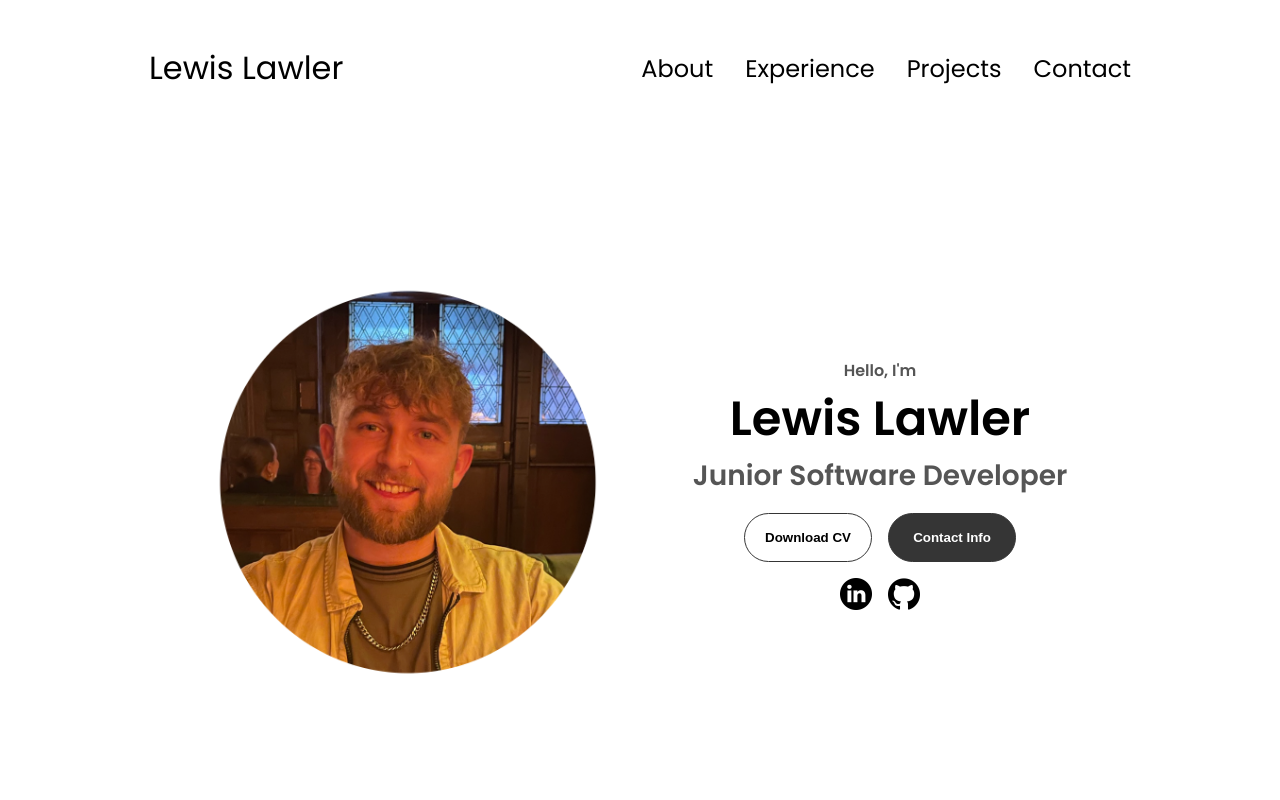
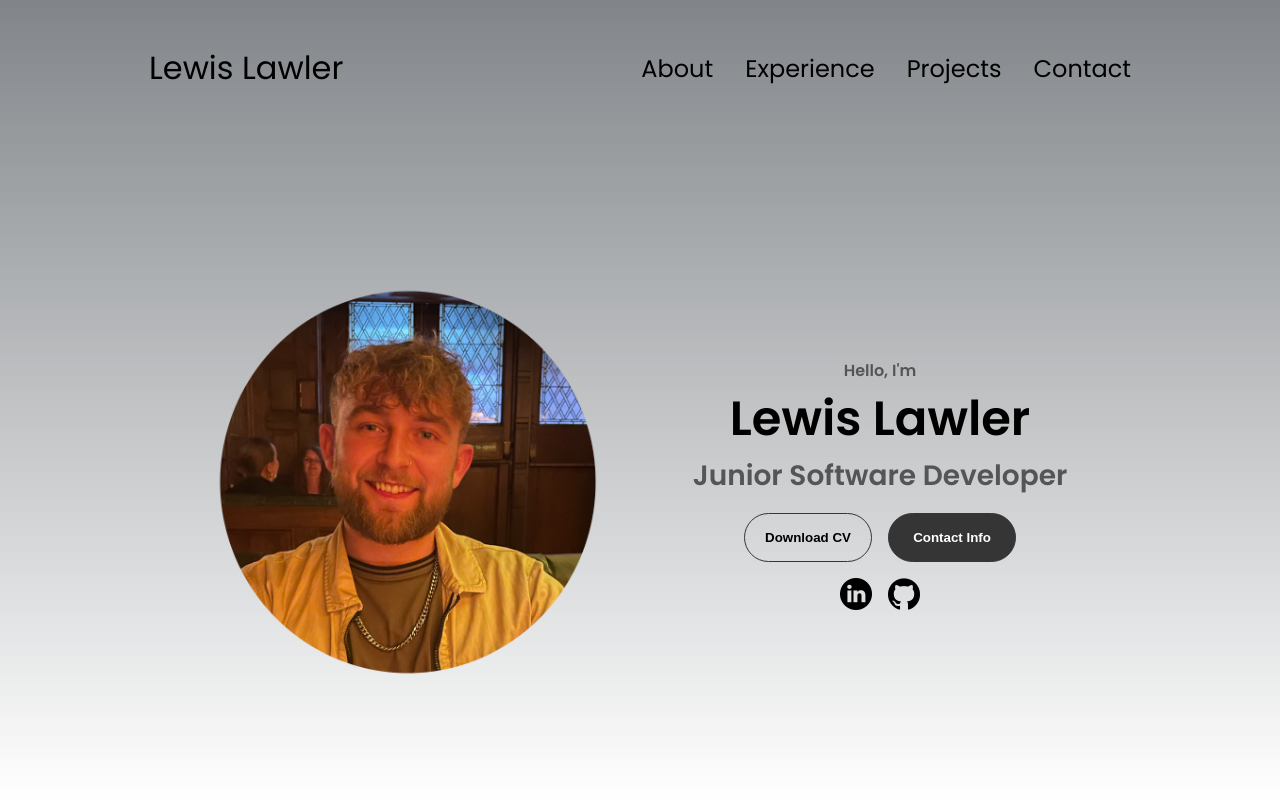
Before and after one commit to Lawler45/Portfolio, a website: page index.html in a window 1280 px wide. Shown: the top 800 px of the page. Drawn offline with Linux system fonts and the light colour scheme.

Commit message:
adds background colour

```diff
--- a/css/style.css
+++ b/css/style.css
@@ -12,6 +12,8 @@ body {
   margin: 0;
   padding: 0;
   height: 100vh;
+  background-image: linear-gradient(to bottom, #818589		, white);
+  background-attachment: fixed;
 }
 
 html {
```
